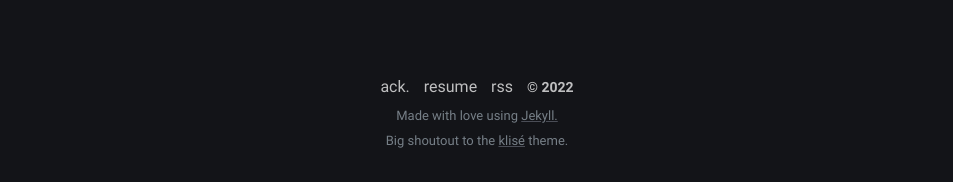
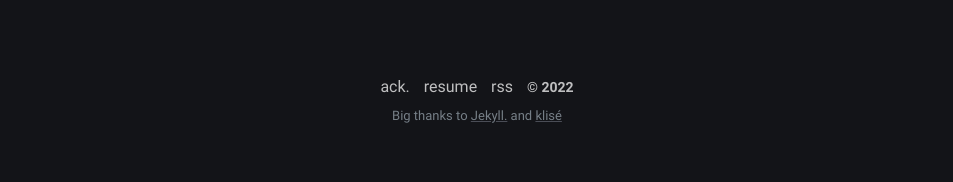
Before and after one commit to philippines69/carlcastroarchives, a Jekyll site: the page built from index.md, in a window 1280 px wide. Shown: the part 795-977 px from the top of the page, without its empty margins (163-1116 px from the left). Built offline with Jekyll 4.4.1, drawn with Linux system fonts in a browser that asks for light colours; after the commit the page ends 956 px from its top, so only the background shows below that.

Commit message:
Update footer.html

```diff
--- a/_includes/footer.html
+++ b/_includes/footer.html
@@ -5,19 +5,17 @@
   <span class="footer_item">&copy; {{ site.time | date: "%Y" }}</span>
   <small class="footer_copyright">
     <!-- Klisé Theme: https://github.com/piharpi/jekyll-klise -->
-    Made with love using
+    Big thanks to
     <a href="https://jekyllrb.com" target="_blank" rel="noreferrer noopener"
       >Jekyll.</a
     >
-    <br>
-    Big shoutout to the
+    and
     <a
       href="https://github.com/piharpi/jekyll-klise"
       target="_blank"
       rel="noreferrer noopener"
       >klisé</a
     >
-    theme.
 
 
   </small>
```
